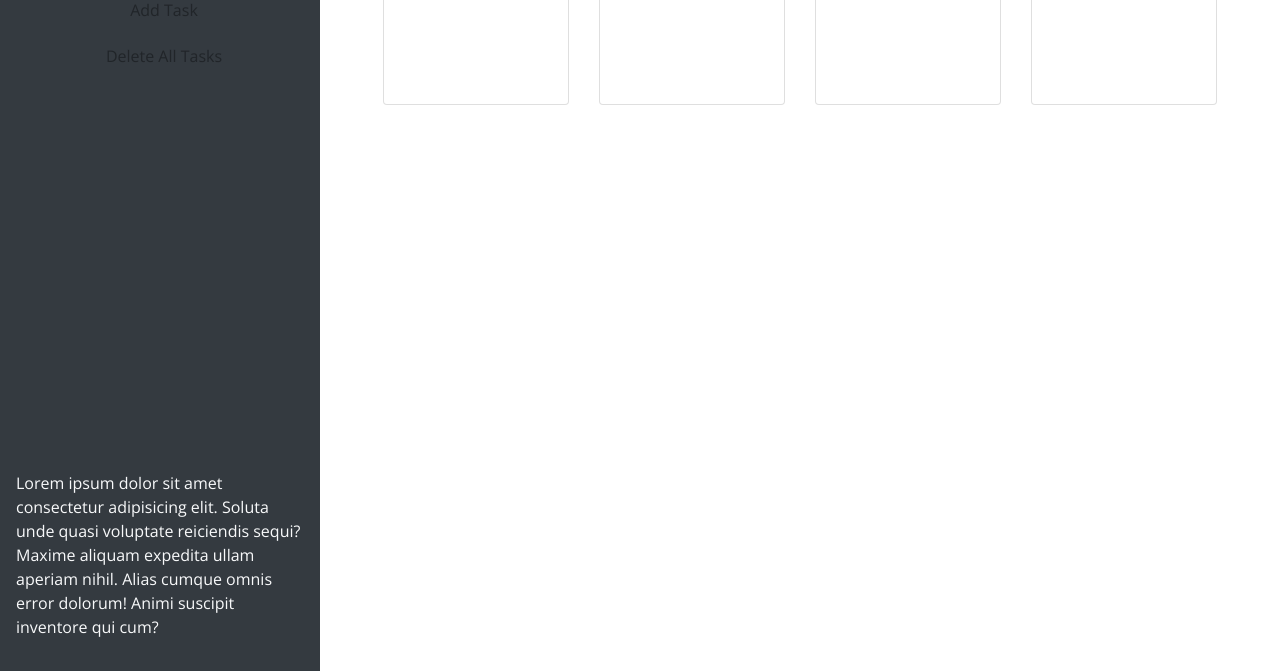
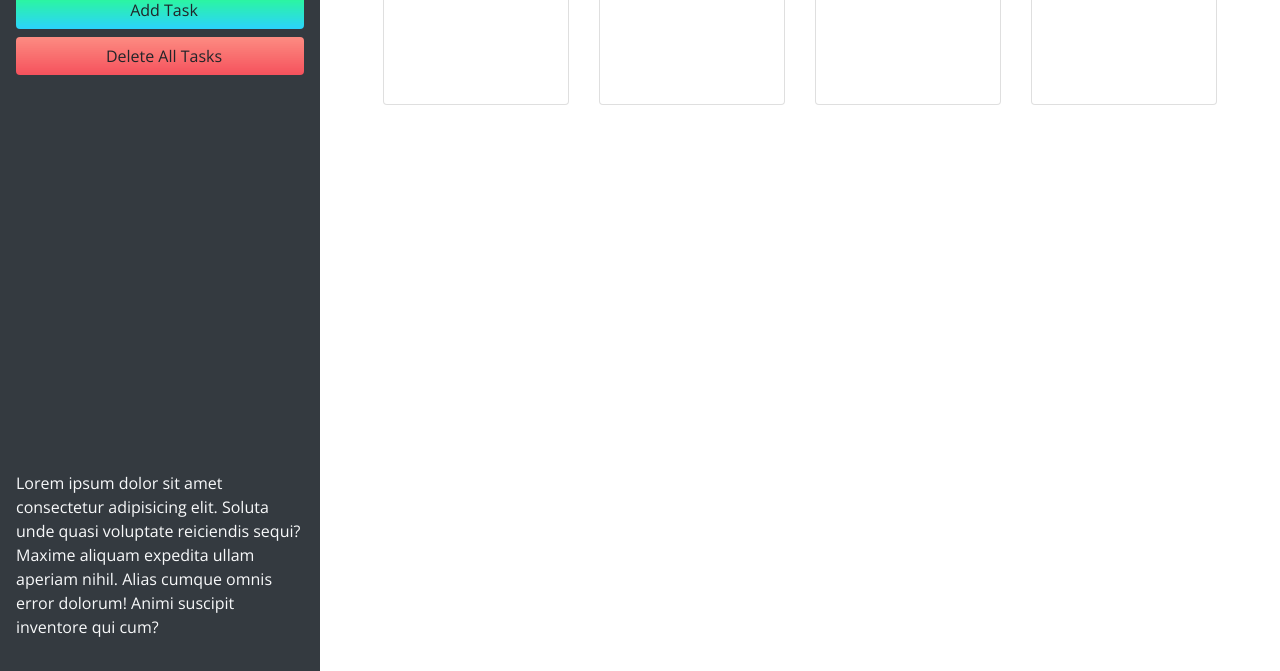
Before and after one commit to ZachFulmer/taskmaster-pro, a plain HTML site: page index.html in a window 1280 px wide. Shown: the part 129-800 px from the top of the page. Drawn offline with nearby package versions, Linux system fonts and the light colour scheme; a web font is replaced by a local one.

Commit message:
UX enhancements

```diff
--- a/assets/css/style.css
+++ b/assets/css/style.css
@@ -43,3 +43,31 @@ ul.list-group {
 {
   background-color: rgba(0,0,0,0.9);
 }
+
+.btn-add, .btn-save
+{
+  background-color: #FA8BFF;
+  background-image: linear-gradient(45deg, #FA8BFF 0%, #2bd2FF 52%, #2bff88 90%);
+  transition:  all .5s ease-out;
+  background-size: 1px 100px;
+  background-position: 0 -10px;
+}
+
+.btn-close, .btn-delete
+{
+  background-color: #ea0028;
+  background-image: linear-gradient(180deg, #FF9A8B 0%, #EA0028 100%);
+  transition:  all .5s ease-out;
+  background-size: 1px 100px;
+  background-position: 0 -10px;
+}
+
+.btn-add:hover, .btn-save:hover
+{
+  background-position: 1px -50px;
+}
+
+.btn-close:hover, .btn-delete:hover
+{
+  background-position: 1px -50px;
+}
--- a/assets/js/script.js
+++ b/assets/js/script.js
@@ -160,7 +160,7 @@ $("#task-form-modal").on("shown.bs.modal", function() {
 });
 
 // save button in modal was clicked
-$("#task-form-modal .btn-primary").click(function() {
+$("#task-form-modal .btn-save").click(function() {
   // get form values
   var taskText = $("#modalTaskDescription").val();
   var taskDate = $("#modalDueDate").val();
```
